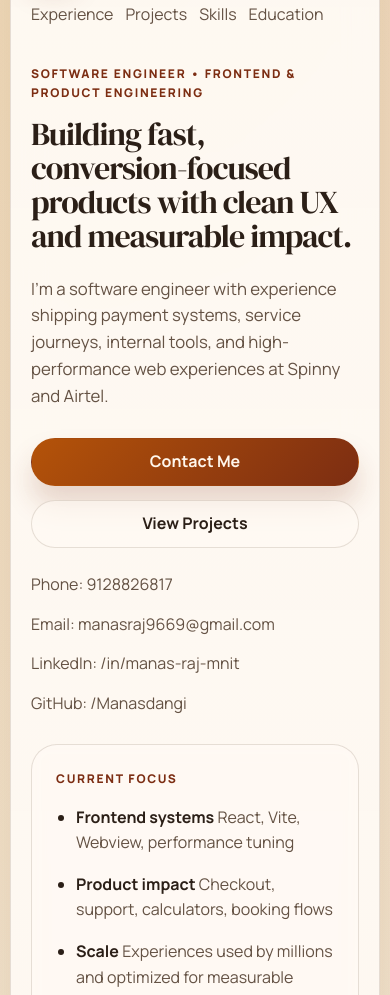
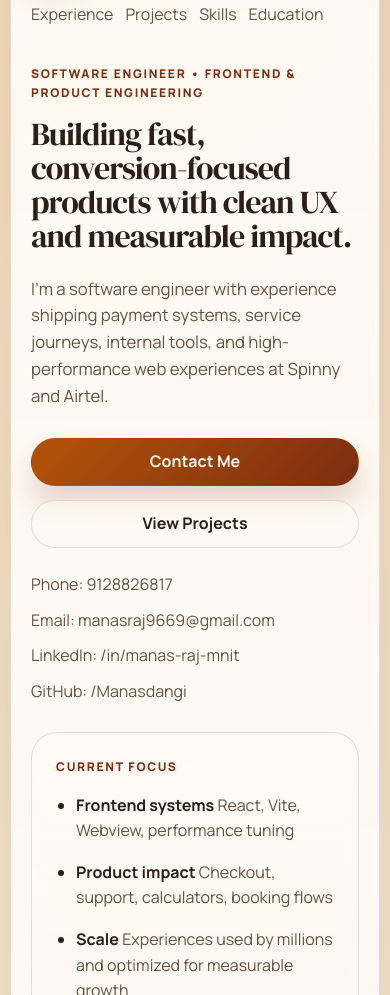
Before and after one commit to Manasdangi/manas-raj-portfolio, a website built with Vite: page index.html in a window 390 px wide. Shown: the part 105-1100 px from the top of the page. Built offline with nearby package versions, Linux system fonts and the light colour scheme.

Commit message:
Refactor hero section layout and styles in main.js and style.css. Updated structure for better organization and adjusted CSS properties for improved alignment and responsiveness.

```diff
--- a/src/main.js
+++ b/src/main.js
@@ -121,7 +121,8 @@ document.querySelector('#app').innerHTML = `
           </ul>
         </section>
 
-        <aside class="hero-card" aria-label="Quick profile">
+        <aside class="hero-side" aria-label="Quick profile">
+          <div class="hero-card">
             <p class="card-label">Current Focus</p>
             <ul class="metric-list">
               <li>
@@ -140,6 +141,7 @@ document.querySelector('#app').innerHTML = `
             <div class="availability">
               <span class="availability-dot"></span>
               Open to strong product engineering opportunities
+            </div>
           </div>
         </aside>
       </div>
@@ -269,6 +271,14 @@ document.querySelector('#app').innerHTML = `
             <p>CBSE Intermediate (PCM)</p>
             <p>Score: 90.4%</p>
           </article>
+          <article class="education-card">
+            <div class="education-topline">
+              <h3>School Education</h3>
+              <span>Class 10</span>
+            </div>
+            <p>CBSE Secondary Education</p>
+            <p>CGPA: 10 / 10</p>
+          </article>
         </div>
       </section>
     </main>
--- a/src/style.css
+++ b/src/style.css
@@ -157,7 +157,7 @@ h3 {
   display: grid;
   grid-template-columns: minmax(0, 1.7fr) minmax(280px, 0.7fr);
   gap: 28px;
-  align-items: end;
+  align-items: start;
 }
 
 .eyebrow,
@@ -183,9 +183,9 @@ h3 {
 
 .hero-copy h1 {
   margin-top: 16px;
-  font-size: clamp(2.1rem, 3.6vw, 3.5rem);
+  font-size: clamp(1.95rem, 3.2vw, 3.2rem);
   line-height: 1.06;
-  max-width: 13ch;
+  max-width: 14ch;
 }
 
 .summary {
@@ -234,9 +234,9 @@ h3 {
 }
 
 .contact-list {
-  display: flex;
-  flex-wrap: wrap;
-  gap: 14px 20px;
+  display: grid;
+  grid-template-columns: repeat(2, minmax(0, max-content));
+  gap: 10px 24px;
   margin-top: 24px;
   padding: 0;
   list-style: none;
@@ -259,9 +259,16 @@ h3 {
   backdrop-filter: blur(8px);
 }
 
+.hero-side {
+  display: grid;
+  gap: 18px;
+}
+
 .hero-card {
   padding: 24px;
   border-radius: 26px;
+  background:
+    linear-gradient(180deg, rgba(255, 250, 244, 0.95), rgba(255, 246, 238, 0.82));
 }
 
 .metric-list,
@@ -488,6 +495,10 @@ h3 {
     font-size: clamp(2rem, 8vw, 3rem);
   }
 
+  .contact-list {
+    grid-template-columns: 1fr;
+  }
+
   .hero-actions,
   .contact-list {
     flex-direction: column;
```
Lines whose indentation alone changed are shown as unchanged.
